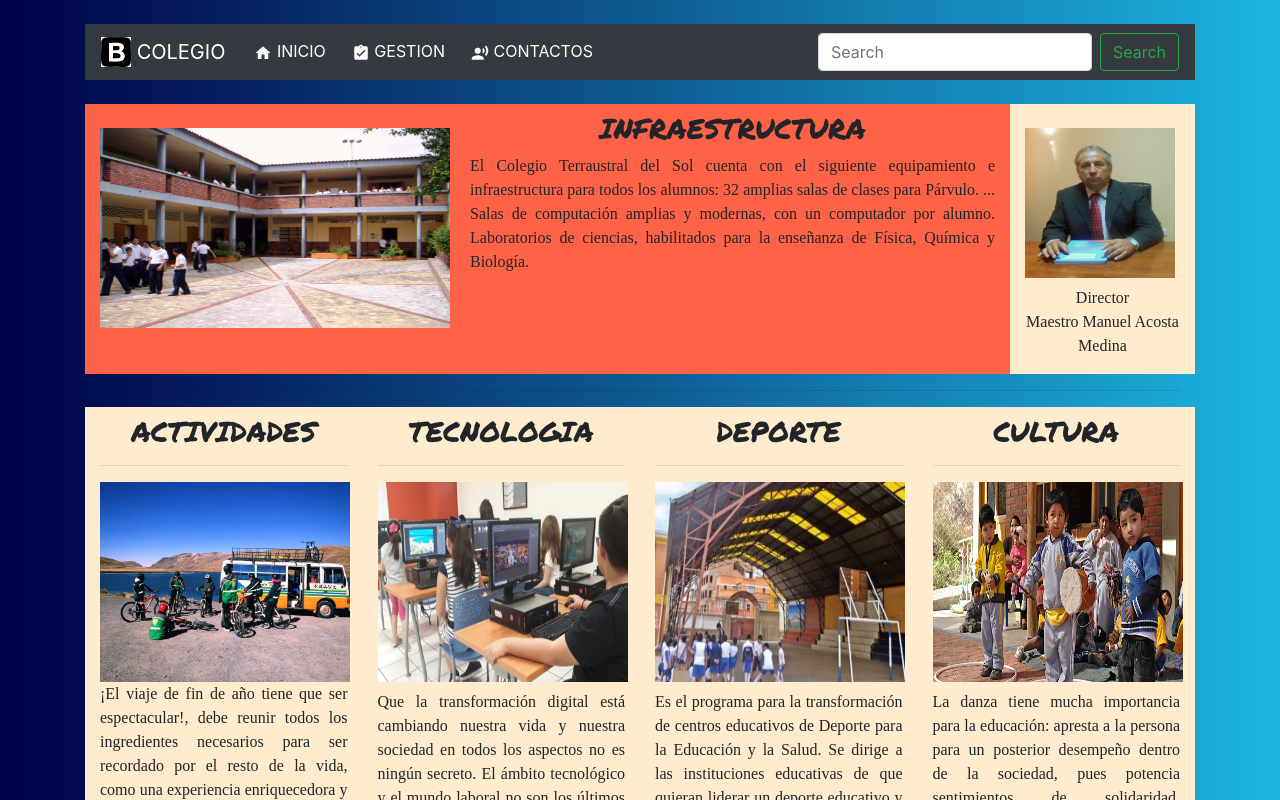
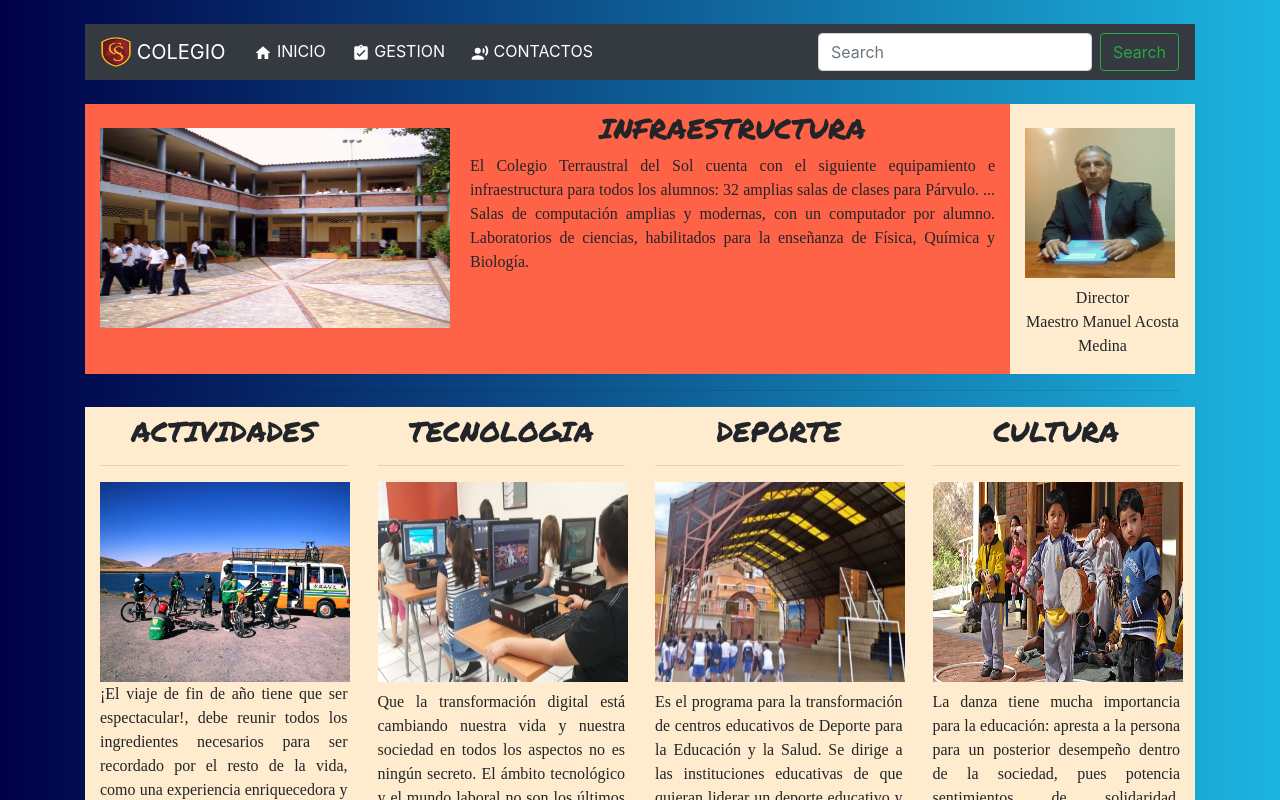
Before and after one commit to fadsxd/proyectoColegio, an Angular app: page / in a window 1280 px wide. Shown: the top 800 px of the page. Built offline with nearby package versions, Linux system fonts and the light colour scheme; a web font is replaced by a local one.

Commit message:
agregando logo y detalles del navbar

```diff
--- a/src/app/app.component.html
+++ b/src/app/app.component.html
@@ -13,7 +13,7 @@
          <div class="collapse navbar-collapse" id="navbarSupportedContent">
             <ul class="navbar-nav mr-auto">
             <a class="navbar-brand" routerLink="/home">
-            <img src="../assets/img/1.png" width="30" height="30" class="d-inline-block align-top ">
+            <img src="../assets/img/logo.png" width="30" height="30" class="d-inline-block align-top ">
             COLEGIO
           </a>
       <li class="nav-item">
@@ -49,6 +49,7 @@
             <div class="card-body">
               <div class="card-title">
                 Inserta Nombre
+
               </div>
               <div class="form-group">
                 <input class="form-control" [(ngModel)]="selectedNombre.name" placeholder="Inserte Nombre" type="text">
```
Also changed, not shown: src/assets/img/logo.png (added).
